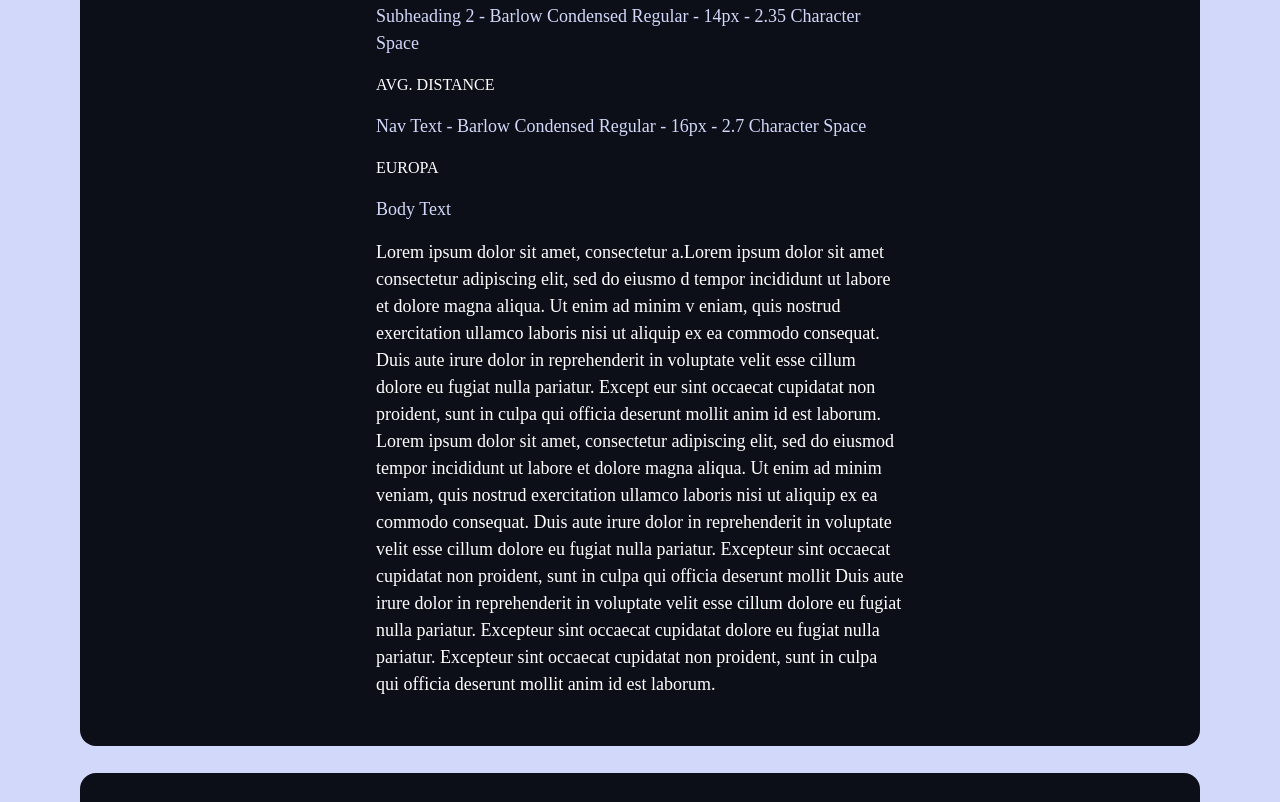
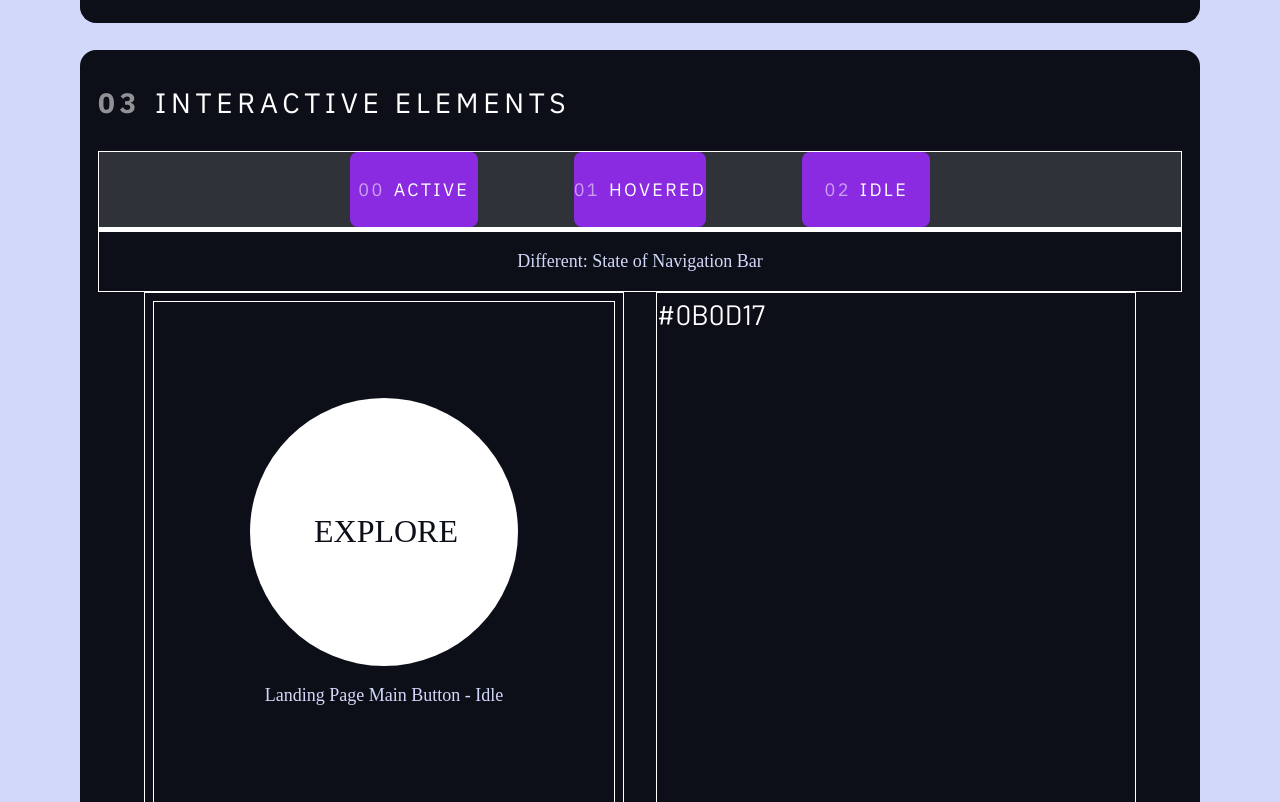
Before and after one commit to Dudi1896/space-tourism, a plain HTML site: page design-system/design-system.html in a window 1280 px wide. Shown: the part 1514-2316 px from the top of the page. Drawn offline with nearby package versions, Linux system fonts and the light colour scheme; a script that the page names is missing; a web font is replaced by a local one.

Commit message:
underlined indicators

```diff
--- a/design-system/design-system.html
+++ b/design-system/design-system.html
@@ -23,7 +23,7 @@
     <br />
     <div class="flex">
       <div style="flex-grow: 1; max-width: 40rem;">
-        <div class="bg-dark text-white fs-500" style="padding: 6rem 1rem 2rem; border: 1px solid;">
+        <div class="bg-dark text-white fs-500" style="padding: 4rem 1rem 1rem; border: 1px solid;">
           #0B0D17
         </div>
         <div style="padding-right: 11rem;">
@@ -32,7 +32,7 @@
         </div>
       </div>
       <div style="flex-grow: 1; max-width: 40rem;">
-        <div class="bg-accent text-dark fs-500" style="padding: 6rem 1rem 2rem; border: 1px solid;">
+        <div class="bg-accent text-dark fs-500" style="padding: 4rem 1rem 1rem; border: 1px solid;">
           #0B0D17
         </div>
         <div style="padding-right: 11rem;">
@@ -41,7 +41,7 @@
         </div>
       </div>
       <div style="flex-grow: 1; max-width: 40rem;">
-        <div class="bg-white text-dark fs-500" style="padding: 6rem 1rem 2rem; border: 1px solid;">
+        <div class="bg-white text-dark fs-500" style="padding: 4rem 1rem 1rem; border: 1px solid;">
           #FFFFFF
         </div>
         <div style="padding-right: 11rem;">
@@ -55,7 +55,7 @@
   <section class="box dsgn-container bg-dark">
     <h2 class="numbered-title"><span>02</span>TYPOGRAPHY</h2>
     <div class="flex">
-      <div style="flex-grow: 1; max-width:35rem; padding: 1rem;">
+      <div style="flex-grow: 1; max-width:30rem; padding: 1rem;">
         <div class="bg-dark text-white flow">
           <h1 class="ff-serif fs-400 text-accent">Heading 1 - Bellefair Regular - 150px</h1>
           <h1 class="ff-serif fs-900">EARTH</h1>
@@ -70,7 +70,7 @@
           <h1 class="ff-sans-cond fs-500 letter-spacing-1">SO, YOU WANT TO TRAVEL TO SPACE</h1><br>
         </div>
       </div>
-      <div style="flex-grow: 1; max-width:35rem; padding: 1rem;">
+      <div style="flex-grow: 1; max-width:30rem; padding: 1rem;">
         <div class="bg-dark text-white flow">
           <h1 class="ff-serif fs-400 text-accent">Subheading 1 - Bellefair Regular - 150px</h1>
           <h1 class="ff-serif fs-400">384,400 KM</h1>
@@ -108,21 +108,35 @@
     <h2 class="numbered-title"><span>03</span>interactive Elements</h2>
     <br />
     <!-- Navigation bar -->
-    <div></div>
+    <div class="flex">
+      <div style="flex-grow: 1; border: 1px solid;">
+        <div class="nav-bar" style="border-bottom: 5px solid;">
+
+          <div class="nav-button"><h1 class="button-text"><span>00</span>active</h1></div>
+          <div class="nav-button"><h1 class="button-text"><span>01</span>hovered</h1></div>
+          <div class="nav-button"><h1 class="button-text"><span>02</span>idle</h1></div>
+        </div>
+        <div class="flex" style="padding: 1rem;">
+          <h1 class="ff-serif fs-400 text-accent">Different: State of Navigation Bar</h1>
+        </div>
+      </div>
+    </div>
 
 
     <div class="flex">
       <!-- Explorer Button -->
-      <div style="flex-grow: 1; max-width:35rem; padding: .5rem; border: 1px solid;">
+      <div style="flex-grow: 1; max-width:30rem; padding: 0.5rem; border: 1px solid;">
         <div class="bg-dark text-white fs-500;" style="border: 1px solid; padding: 6rem;">
           <a href="#" class="small-button uppercase ff-serif text-dark bg-white fs-600">Explore</a>
+          <div class="flex" style="padding: 1rem 0rem 0rem;"><h1 class="ff-serif fs-400 text-accent">Landing Page Main Button - Idle</h1></div>
         </div>
-        <div class="bg-dark text-white fs-500;" style="border: 1px solid; padding: 3rem;">
+        <div class="bg-dark text-white fs-500;" style="border: 1px solid; padding: 4rem;">
           <a href="#" class="large-button uppercase ff-serif text-dark bg-accent fs-600">Explore</a>
+          <div class="flex" style="padding: 6rem 0rem 0rem;"><h1 class="ff-serif fs-400 text-accent">Landing Page Main Button - Hover</h1></div>
         </div>
       </div>
 
-      <div style="flex-grow: 1; max-width: 35rem; min-width: 30rem; border: 1px solid;">
+      <div style="flex-grow: 1; max-width: 30rem; min-width: 20rem; border: 1px solid;">
         <div class="bg-dark text-white fs-500">
           #0B0D17
         </div>
--- a/design-system/index.css
+++ b/design-system/index.css
@@ -10,7 +10,7 @@
   --clr-cream: 23 0% 95%;
 
   /* font-sizes */
-  --fs-900: 9.31rem;
+  --fs-900: 9.10rem;
   --fs-800: 6.25rem;
   --fs-700: 3.5rem;
   --fs-600: 2rem;
@@ -146,13 +146,6 @@ select {
   border-radius: 1rem;
 }
 
-.call-to-action {
-  background: pink;
-  padding: 2rem;
-  border-radius: 1rem;
-  --gap: 5rem;
-}
-
 /* colors */
 .bg-dark {
   background-color: hsl(var(--clr-dark));
@@ -264,8 +257,21 @@ select {
 
 }
 
+.button-text {
+  font-family: var(--ff-plex);
+  font-size: var(--fs-400);
+  text-transform: uppercase;
+  letter-spacing: 2.35px;
+}
+
+.button-text > span {
+  color: hsl(var(--clr-white) / 0.55);
+  margin-right: 0.5em;
+  font-weight: 300;
+}
+
 /* ----------------- */
-/* components */
+/* components        */
 /* ----------------- */
 
 .small-button{
@@ -278,7 +284,6 @@ select {
   aspect-ratio: 1;
   text-decoration: none;
 }
-
 
 .large-button {
     position: relative;
@@ -298,10 +303,33 @@ select {
     height: 85%;
     background: hsl( var(--clr-white) / .15);
     border-radius: 50%;
-    transition: transform 250ms ease-in
+    opacity: 0;
+    transition: opacity 500ms linear, transform 750ms ease-in-out;
 }
 
 .large-button:hover::after,
 .large-button:focus::after {
+    opacity: 1;
     transform: scale(1.6);
 }
+
+.nav-bar{
+  background: hsl( var(--clr-white) / .15);
+  display: flex;
+  flex-wrap: wrap;
+  justify-content: center;
+  gap: var(--gap, 6rem);
+}
+
+.nav-button{
+  min-width: 8rem;
+  background: blueviolet;
+  border-radius: .5rem;
+  text-align: center;
+  padding-top: 1.5rem;
+  padding-bottom: 1.5rem;
+}
+
+.nav-uline{
+  border: 1px solid;
+}
```
